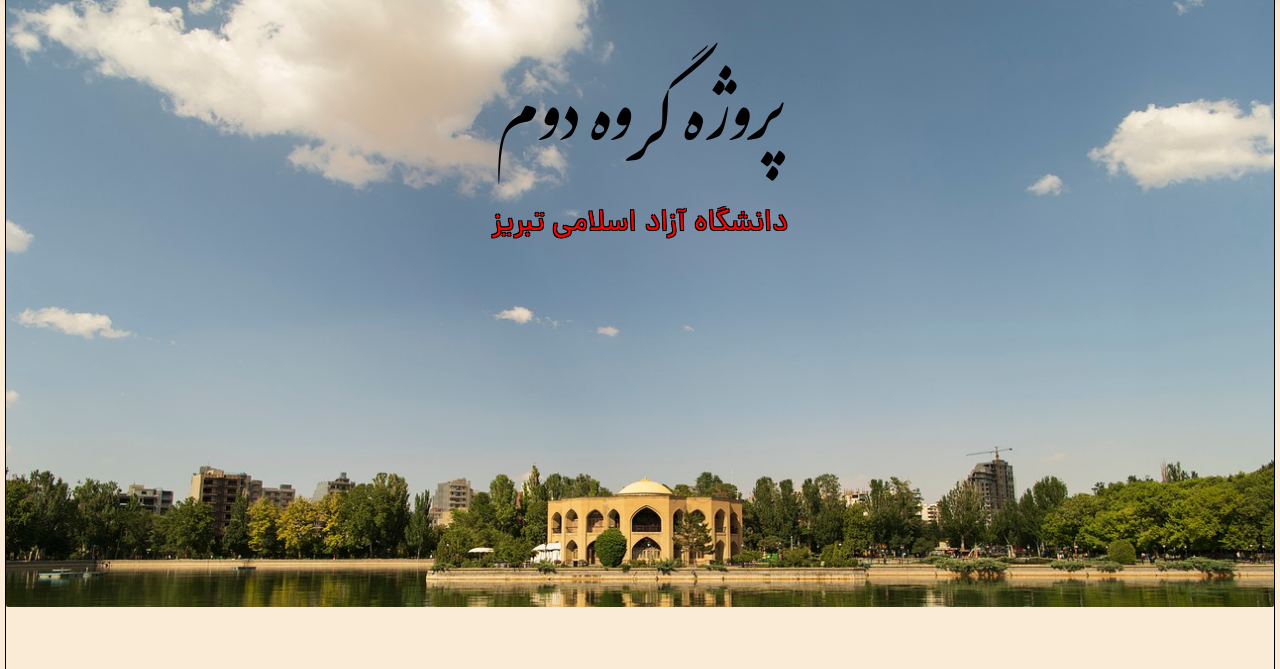
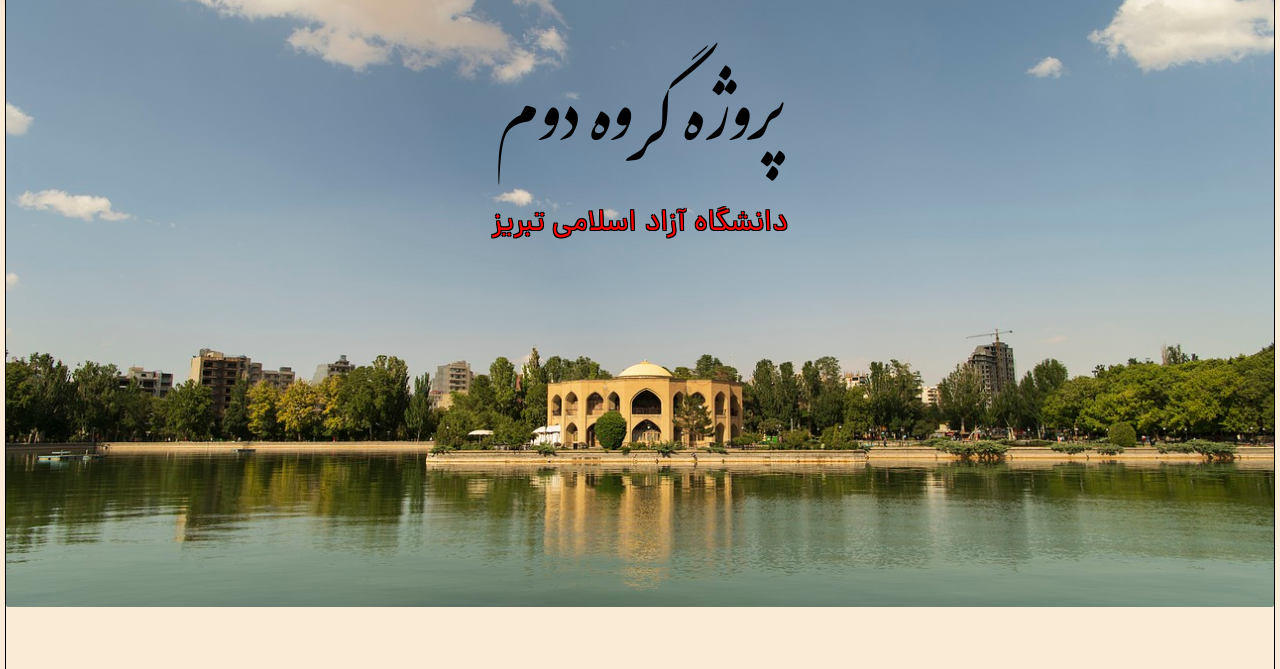
Before and after one commit to HesamPourabbasian/A-project-for-my-university, a plain HTML site: page Group Project/index.html in a window 1280 px wide. Shown: the part 67-736 px from the top of the page. Drawn offline with Linux system fonts and the light colour scheme.

Commit message:
Update styles.css

```diff
--- a/Group Project/styles.css
+++ b/Group Project/styles.css
@@ -22,8 +22,12 @@
     background-image: url(./img/monument-6824052_1280.jpg);
     height: 590px;
     padding: 10px;
-    background-repeat: no-repeat;
-    background-size: cover;
+    min-height: 500px;
+  /* Create the parallax scrolling effect */
+  background-attachment: fixed;
+  background-position: center;
+  background-repeat: no-repeat;
+  background-size: cover;
     border-radius: 2px;
   }
   /* navbar */
```
